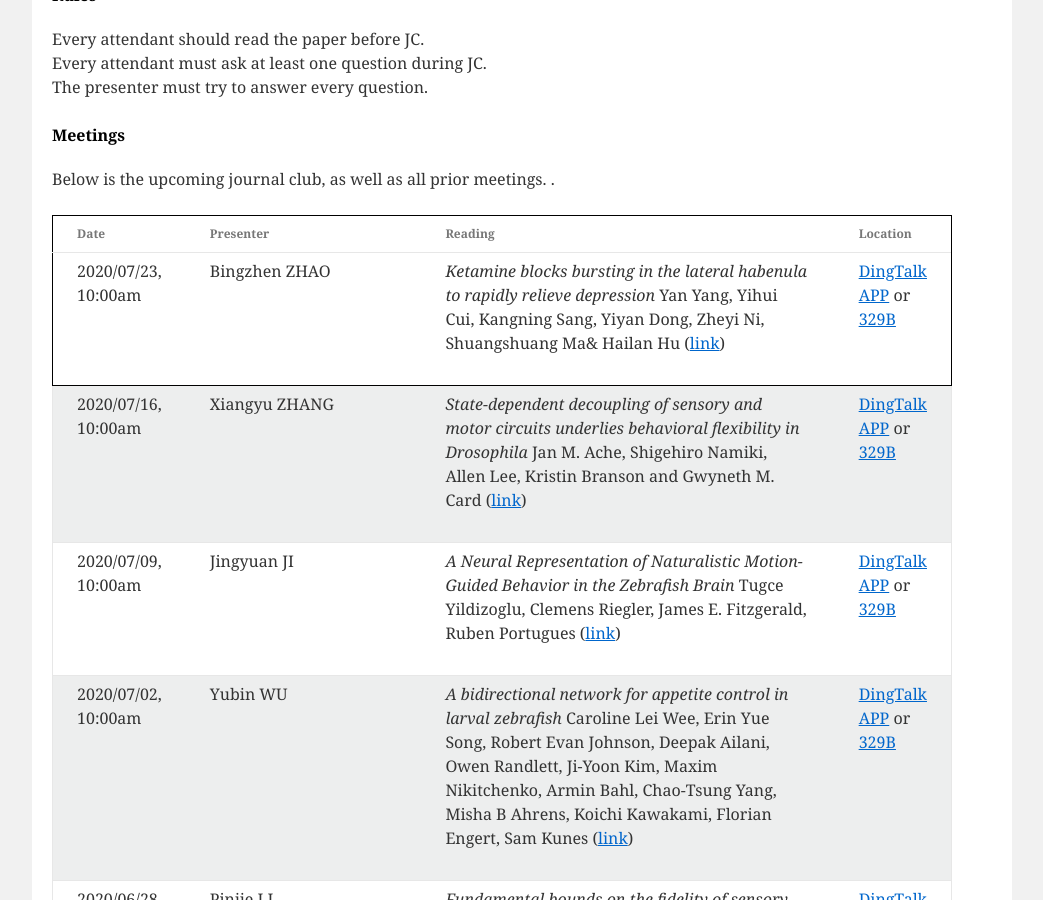
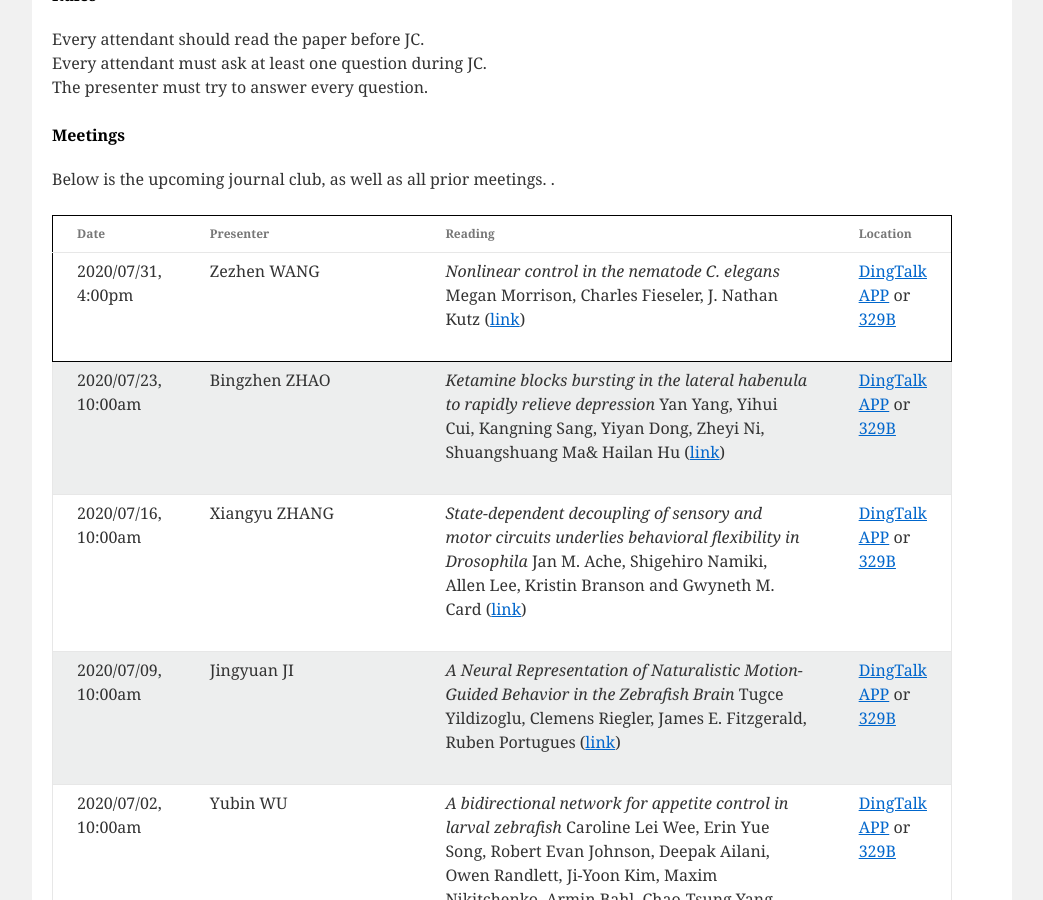
Before and after one commit to CNeuroUSTC/CNeuroUSTC.github.io, a Jekyll site: the page built from index.html, in a window 1280 px wide and 900 px high, scrolled down 879 px. Shown: the whole window, without its empty margins (118-1161 px from the left). Built offline with Jekyll 4.4.1, drawn with Linux system fonts in a browser that asks for light colours.

Commit message:
paper: "Nonlinear control in the nematode C. elegans"   url: "https://arxiv.org/abs/2001.08332#:~:text=version%2C%20v2)%5D-,Nonlinear%20control%20in%20the%20nematode,elegans&text=Recent%20whole%2Dbrain%20calcium%20imaging,clustered%20according%20to%20behavioral%20states."   pdf: "None"   authors: "Megan Morrison, Charles Fieseler, J. Nathan Kutz"   location: <a href="https://github.com/CNeuroUSTC/CNeuroUSTC.github.io/blob/master/dt.jpeg">DingTalk APP</a> or <a href="https://map.baidu.com/search/%E4%B8%AD%E5%9B%BD%E7%A7%91%E5%AD%A6%E6%8A%80%E6%9C%AF%E5%A4%A7%E5%AD%A6(%E8%A5%BF%E6%A0%A1%E5%8C%BA)-%E7%94%9F%E5%91%BD%E7%A7%91%E5%AD%A6%E5%A4%A7%E6%A5%BC/@13054067.545,3720295.44,19z?querytype=s&da_src=shareurl&wd=%E4%B8%AD%E5%9B%BD%E7%A7%91%E5%AD%A6%E6%8A%80%E6%9C%AF%E5%A4%A7%E5%AD%A6(%E8%A5%BF%E6%A0%A1%E5%8C%BA)-%E7%94%9F%E5%91%BD%E7%A7%91%E5%AD%A6%E5%A4%A7%E6%A5%BC&c=127&src=0&wd2=%E5%90%88%E8%82%A5%E5%B8%82%E8%9C%80%E5%B1%B1%E5%8C%BA&pn=0&sug=1&l=13&b=(13043472.77821802,3712418.4285550946;13063946.357629184,3730135.2423363887)&from=webmap&biz_forward=%7B%22scaler%22:2,%22styles%22:%22pl%22%7D&sug_forward=f2f7c92a9921ecdbb54f5426&device_ratio=2">329B</a>

```diff
--- a/_data/meeting_info.yml
+++ b/_data/meeting_info.yml
@@ -1,3 +1,11 @@
+- presenter: Zezhen WANG
+  date: 2020/07/31, 4:00pm
+  paper: "Nonlinear control in the nematode C. elegans"
+  url: "https://arxiv.org/abs/2001.08332#:~:text=version%2C%20v2)%5D-,Nonlinear%20control%20in%20the%20nematode,elegans&text=Recent%20whole%2Dbrain%20calcium%20imaging,clustered%20according%20to%20behavioral%20states."
+  pdf: "None"
+  authors: "Megan Morrison, Charles Fieseler, J. Nathan Kutz"
+  location: <a href="https://github.com/CNeuroUSTC/CNeuroUSTC.github.io/blob/master/dt.jpeg">DingTalk APP</a> or <a href="https://map.baidu.com/search/%E4%B8%AD%E5%9B%BD%E7%A7%91%E5%AD%A6%E6%8A%80%E6%9C%AF%E5%A4%A7%E5%AD%A6(%E8%A5%BF%E6%A0%A1%E5%8C%BA)-%E7%94%9F%E5%91%BD%E7%A7%91%E5%AD%A6%E5%A4%A7%E6%A5%BC/@13054067.545,3720295.44,19z?querytype=s&da_src=shareurl&wd=%E4%B8%AD%E5%9B%BD%E7%A7%91%E5%AD%A6%E6%8A%80%E6%9C%AF%E5%A4%A7%E5%AD%A6(%E8%A5%BF%E6%A0%A1%E5%8C%BA)-%E7%94%9F%E5%91%BD%E7%A7%91%E5%AD%A6%E5%A4%A7%E6%A5%BC&c=127&src=0&wd2=%E5%90%88%E8%82%A5%E5%B8%82%E8%9C%80%E5%B1%B1%E5%8C%BA&pn=0&sug=1&l=13&b=(13043472.77821802,3712418.4285550946;13063946.357629184,3730135.2423363887)&from=webmap&biz_forward=%7B%22scaler%22:2,%22styles%22:%22pl%22%7D&sug_forward=f2f7c92a9921ecdbb54f5426&device_ratio=2">329B</a>
+
 - presenter: Bingzhen ZHAO
   date: 2020/07/23, 10:00am
   paper: "Ketamine blocks bursting in the lateral habenula to rapidly relieve depression"
```
